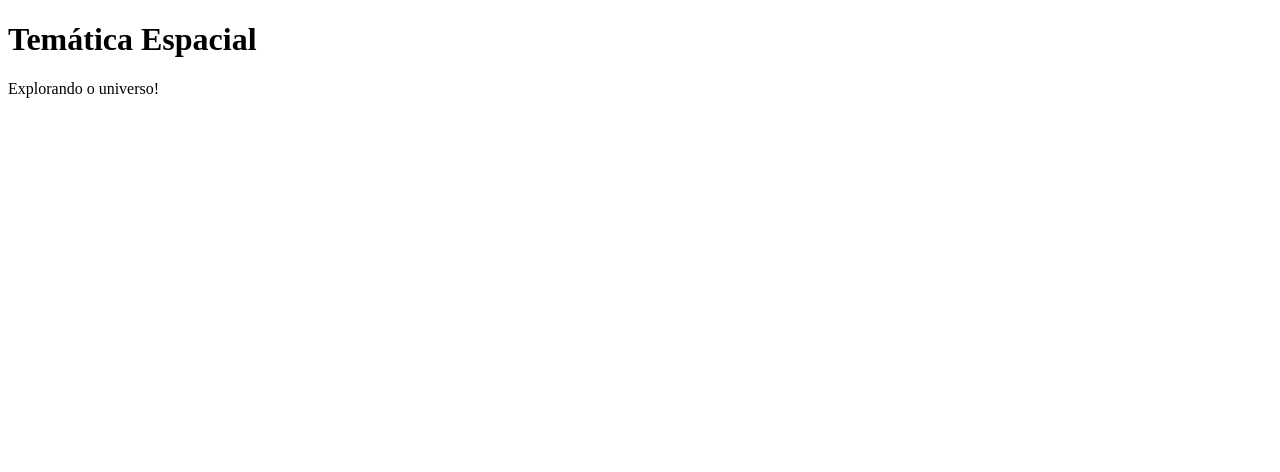
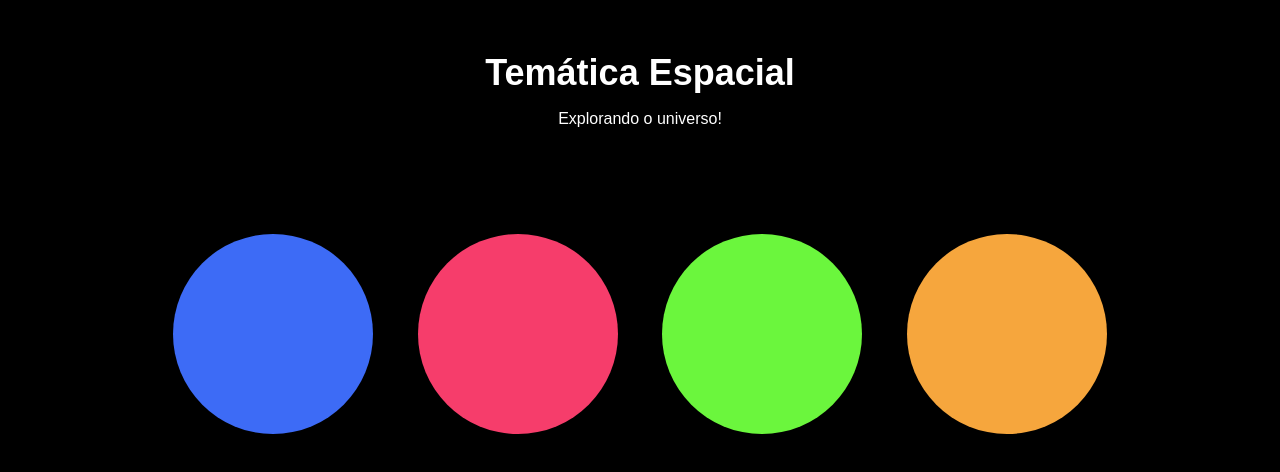
Before and after one commit to J8natan/app, a plain HTML site: page hello-wasm/index.html in a window 1280 px wide. Drawn offline with Linux system fonts and the light colour scheme.

Commit message:
Update index.html

```diff
--- a/hello-wasm/index.html
+++ b/hello-wasm/index.html
@@ -2,7 +2,7 @@
 <html>
 <head>
   <title>Temática Espacial</title>
-  <link rel="stylesheet" href="estilos.css">
+  <link rel="stylesheet" href="styles.css">
 </head>
 <body>
   <div id="header">
```
